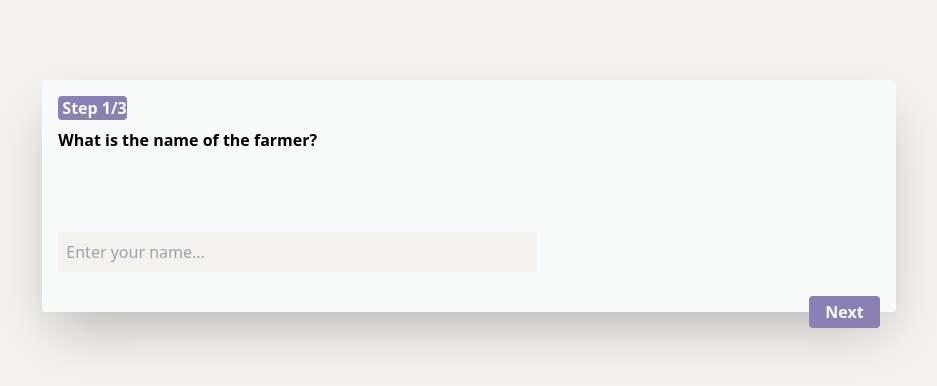
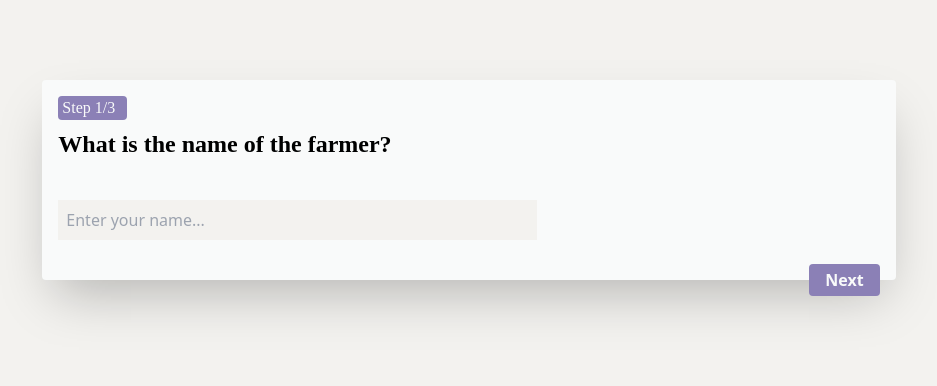
Before and after one commit to Marcos8060/Dynamic-Mobility, a React (Create React App) app: page /survey in a window 1280 px wide. Shown: the top 386 px of the page, without its empty margins (171-1108 px from the left). Built offline with nearby package versions, Linux system fonts and the light colour scheme; no server answers; a web font is replaced by a local one.

Commit message:
polished the fonts

```diff
--- a/src/pages/Response.js
+++ b/src/pages/Response.js
@@ -56,7 +56,7 @@ const Response = () => {
         </Table>
       </TableContainer>
       <Link to='/survey'>
-        <button className='bg-blue text-white p-2 mt-2 rounded'>Return to Survey</button>
+        <button className='bg-blue text-white p-2 mt-2 mb-10 rounded'>Return to Survey</button>
       </Link>
 
     </div>
--- a/src/pages/Step1.js
+++ b/src/pages/Step1.js
@@ -22,8 +22,8 @@ const Step1 = ({ nextStep,handleFormData,values}) => {
     <>
     <div className='bg-gray h-100v py-20'>
         <div className="bg-white shadow-2xl rounded p-4 md:w-8/12 w-11/12 mx-auto p-10">
-          <h1 className='font-semibold bg-blue text-white w-1/12 rounded pl-1 mb-2'>Step 1/3</h1>
-        <h2 className='font-semibold mb-20'>What is the name of the farmer?</h2>
+          <h1 className='font-thin font-press-start bg-blue text-white w-1/12 rounded pl-1 mb-2'>Step 1/3</h1>
+        <h2 className='font-semibold mb-10 text-2xl font-press-start'>What is the name of the farmer?</h2>
         <form onSubmit={submitFormData}>
 
           <input id='question1' name='question1' defaultValue={values.question1} onChange={handleFormData("question1")} className='p-2 focus:outline-none bg-gray md:w-7/12 w-10/12 mx-auto' type="text" placeholder='Enter your name...' />
--- a/src/pages/Step2.js
+++ b/src/pages/Step2.js
@@ -26,9 +26,9 @@ const Step2 = ({ nextStep, handleFormData, prevStep, values}) => {
     <>
       <div className='bg-gray h-100v py-20'>
         <div className="bg-white shadow-2xl rounded p-4 md:w-8/12 w-11/12 mx-auto p-10">
-        <h1 className='font-semibold bg-blue text-white w-1/12 rounded pl-1 mb-2'>Step 2/3</h1>
+        <h1 className='font-thin font-press-start bg-blue text-white w-1/12 rounded pl-1 mb-2'>Step 2/3</h1>
 
-            <h2 className='font-semibold mb-20'>What is the gender of the farmer?</h2>
+            <h2 className='font-semibold mb-10 text-2xl font-press-start'>What is the gender of the farmer?</h2>
 
            <form onSubmit={submitFormData}>
               <select className=" mb-3 bg-gray-50 border border-gray-300 text-gray-900 text-sm rounded focus:ring-blue-400 focus:border-blue-500 block w-7/12 p-2.5 dark:bg-gray-700 dark:border-gray-600 dark:placeholder-gray-400 dark:text-white dark:focus:ring-blue-500 dark:focus:border-blue-500" name="question2" id="question2" defaultValue={values.question2} onChange={handleFormData("question2")}>
--- a/src/pages/Step3.js
+++ b/src/pages/Step3.js
@@ -37,9 +37,9 @@ const Step3 = ({ handleFormData, prevStep, values, nextStep}) => {
     <>
       <div className='bg-gray h-100v py-20'>
         <div className="bg-white shadow-2xl rounded p-4 md:w-8/12 w-11/12 mx-auto p-10">
-        <h1 className='font-semibold bg-blue text-white w-1/12 rounded pl-1 mb-2'>Step 3/3</h1>
+        <h1 className='font-thin font-press-start bg-blue text-white w-1/12 rounded pl-1 mb-2'>Step 3/3</h1>
 
-            <h2 className='font-semibold mb-20'>What is the size of the farm in hectares?</h2>
+            <h2 className='font-semibold mb-10 text-2xl font-press-start'>What is the size of the farm in hectares?</h2>
 
            <form onSubmit={submitFormData}>
               <input  defaultValue={values.question3} onChange={handleFormData("question3")} id='question3' name='question3' className='p-2 focus:outline-none bg-gray w-7/12' type="text" placeholder='size of your farm...' />
```
